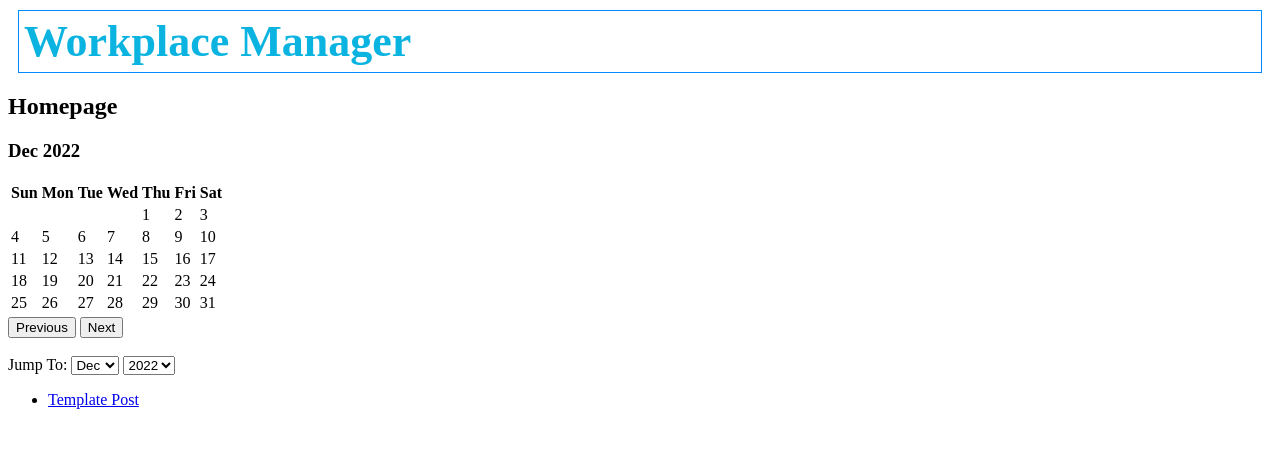
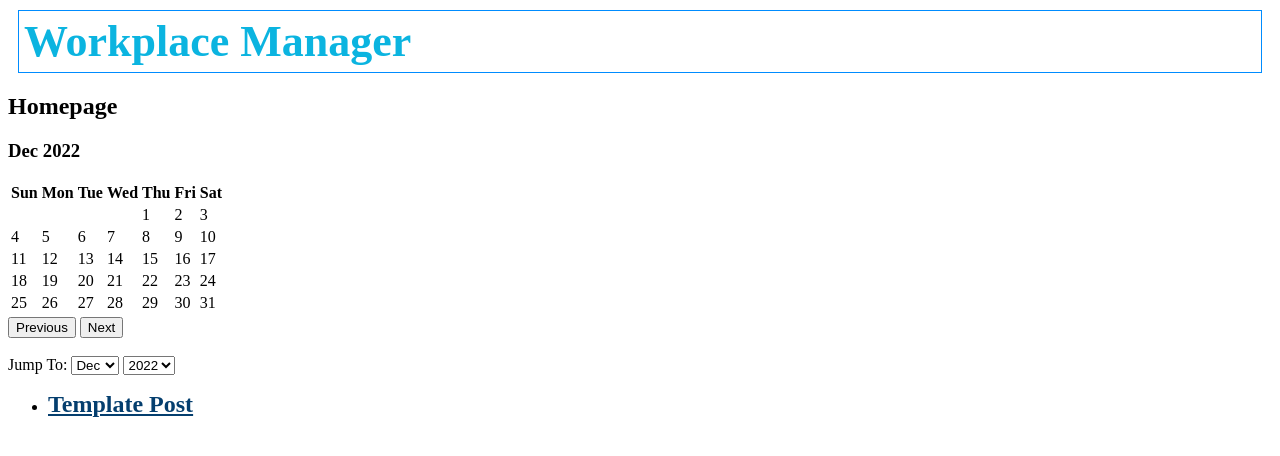
Before and after one commit to vic-mva2022/vic-mva2022.github.io, a Jekyll site: the page built from index.html, in a window 1280 px wide. Shown: the top 456 px of the page. Built offline with Jekyll 4.4.1, drawn with Linux system fonts in a browser that asks for light colours.

Commit message:
edit style sheet

```diff
--- a/css/default_style.css
+++ b/css/default_style.css
@@ -6,3 +6,9 @@ h1 {
     padding: 5px;
     border: 1px solid rgb(0, 140, 255);
 }
+
+a {
+    color: #043e6e;
+    font-size: 24px;
+    font-weight: bold;
+}
```
Also changed, not shown: calendar.html (added).
